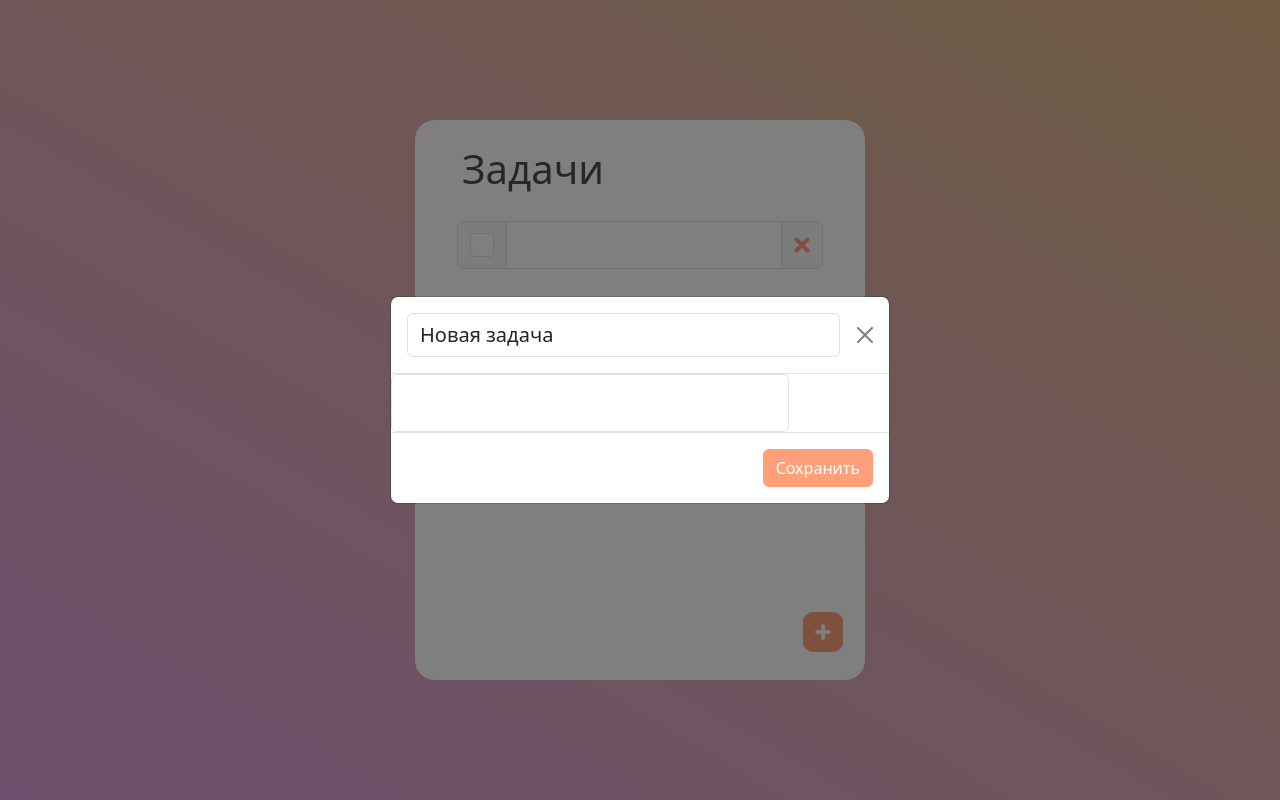
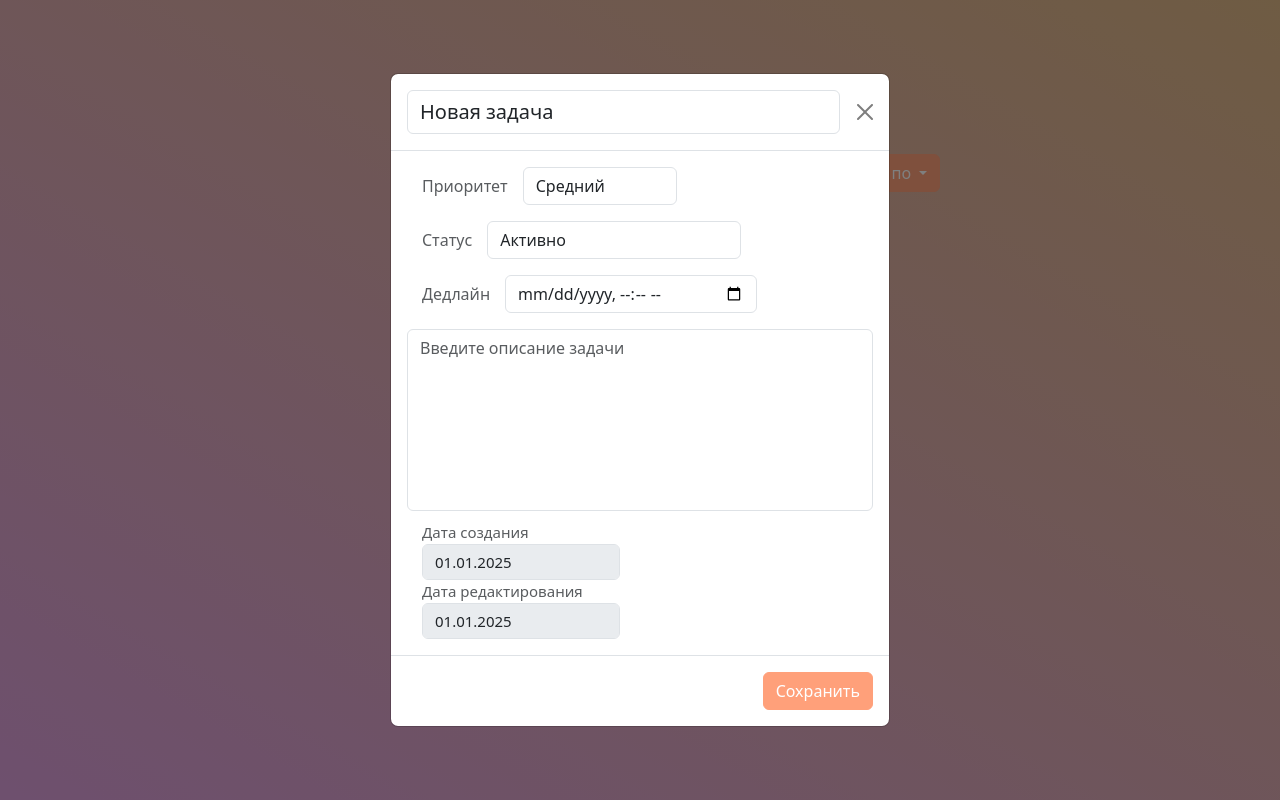
Before and after one commit to masahatolk/todolist, a website: page index.html in a window 1280 px wide. Both pictures are taken after a click on the button 822 px from the left and 632 px from the top of the page. Drawn offline with nearby package versions, Linux system fonts and the light colour scheme; no server answers.

Commit message:
creation window, task model

```diff
--- a/index.html
+++ b/index.html
@@ -17,9 +17,89 @@
 <script src="https://cdn.jsdelivr.net/npm/bootstrap@5.3.3/dist/js/bootstrap.bundle.min.js"
         integrity="sha384-YvpcrYf0tY3lHB60NNkmXc5s9fDVZLESaAA55NDzOxhy9GkcIdslK1eN7N6jIeHz"
         crossorigin="anonymous"></script>
+<div class="modal fade" id="staticBackdrop" data-bs-backdrop="static" data-bs-keyboard="false" tabindex="-1"
+     aria-labelledby="staticBackdropLabel" aria-hidden="true">
+    <div class="modal-dialog modal-dialog-centered">
+        <div class="modal-content">
+            <div class="modal-header">
+                <input type="text" class="form-control modal-title fs-5" id="label" value="Новая задача">
+                <button type="button" class="btn-close" data-bs-dismiss="modal" aria-label="Close"></button>
+            </div>
+            <div class="modal-body">
+                <div class="firstGroup">
+                    <div class="horizontal">
+                        <p class="text-muted">Приоритет</p>
+                        <select class="form-select mb-3" id="inputGroupSelect1">
+                            <option selected>Средний</option>
+                            <option value="1">Низкий</option>
+                            <option value="2">Высокий</option>
+                            <option value="3">Критический</option>
+                        </select>
+                    </div>
+                    <div class="horizontal">
+                        <p class="text-muted">Статус</p>
+                        <select class="form-select mb-3" id="inputGroupSelect2" disabled>
+                            <option selected>Активно</option>
+                            <option value="1">Выполнено</option>
+                            <option value="2">Просрочено</option>
+                            <option value="3">Выполнено с опозданием</option>
+                        </select>
+                    </div>
+                    <div class="horizontal">
+                        <p class="text-muted">Дедлайн</p>
+                        <form>
+                            <div class="mb-3">
+                                <input type="datetime-local" id="datetime" class="form-control">
+                            </div>
+                        </form>
+                    </div>
+                </div>
+
+                <textarea class="form-control" id="description" placeholder="Введите описание задачи"
+                          rows="7"></textarea>
+
+                <div class="firstGroup">
+                    <label style="font-size: 15px;" class="text-muted" id="creationDate"> Дата создания
+                        <input class="form-control date" type="text" value="01.01.2025" disabled readonly>
+                    </label>
+                    <label style="font-size: 15px;" class="text-muted">Дата редактирования
+                        <input class="form-control date" type="text" value="01.01.2025" disabled readonly>
+                    </label>
+                </div>
+
+            </div>
+            <div class="modal-footer">
+                <button type="button" class="btn btn-primary" data-bs-dismiss="modal">Сохранить</button>
+            </div>
+        </div>
+    </div>
+</div>
+
 <div class="container" id="todolist">
     <div class="caption">
         <h1><span>Задачи</span></h1>
+        <div class="dropdown">
+            <button class="btn btn-primary dropdown-toggle" type="button" data-bs-toggle="dropdown"
+                    aria-expanded="false">
+                Сортировать по
+            </button>
+            <ul class="dropdown-menu">
+                <li><a class="dropdown-item" href="#">приоритету</a></li>
+                <li><a class="dropdown-item" href="#">срочности</a></li>
+                <li><a class="dropdown-item" href="#">дате создания</a></li>
+                <li><a class="dropdown-item" href="#">дате редактирования</a></li>
+            </ul>
+        </div>
+        <div class="dropdown">
+            <button class="btn btn-primary dropdown-toggle" type="button" data-bs-toggle="dropdown"
+                    aria-expanded="false">
+                Сортировать по
+            </button>
+            <ul class="dropdown-menu">
+                <li><a class="dropdown-item" href="#">возрастанию</a></li>
+                <li><a class="dropdown-item" href="#">убыванию</a></li>
+            </ul>
+        </div>
     </div>
 
     <button class="btn btn-primary" type="button" id="addBtn" data-bs-toggle="modal" data-bs-target="#staticBackdrop">
@@ -30,21 +110,30 @@
         </svg>
     </button>
 
-    <div class="list"></div>
-</div>
+    <div class="list">
+        <!--Test task model-->
+        <div class="input-group">
+            <div class="input-group-text">
+                <input class="form-check-input mt-0" type="checkbox" value=""
+                       aria-label="Checkbox for following text input">
+            </div>
 
-<div class="modal fade" id="staticBackdrop" data-bs-backdrop="static" data-bs-keyboard="false" tabindex="-1" aria-labelledby="staticBackdropLabel" aria-hidden="true">
-    <div class="modal-dialog modal-dialog-centered">
-        <div class="modal-content">
-            <div class="modal-header">
-                <input type="text" class="form-control modal-title fs-5" id="label" value="Новая задача">
-                <button type="button" class="btn-close" data-bs-dismiss="modal" aria-label="Close"></button>
+            <div class="horizontal">
+                <div class="form-control">Новая задача</div>
+                <div>
+                    <div class="form-control">01.01.2025</div>
+                    <div class="form-control">Активно</div>
+                </div>
             </div>
-            <input class="modal-body form-control" type="text" id="description">
-            <div class="modal-footer">
-                <button type="button" class="btn btn-primary" data-bs-dismiss="modal">Сохранить</button>
+
+            <div class="input-group-text">
+                <svg xmlns="http://www.w3.org/2000/svg" width="16" height="16" fill="currentColor"
+                     class="bi bi-x-lg transition" viewBox="0 0 16 16">
+                    <path d="M2.146 2.854a.5.5 0 1 1 .708-.708L8 7.293l5.146-5.147a.5.5 0 0 1 .708.708L8.707 8l5.147 5.146a.5.5 0 0 1-.708.708L8 8.707l-5.146 5.147a.5.5 0 0 1-.708-.708L7.293 8z"/>
+                </svg>
             </div>
         </div>
+
     </div>
 </div>
 
--- a/main.css
+++ b/main.css
@@ -103,9 +103,34 @@ h1, h4 {
     border-radius: 10px;
 }
 
-#description {
+textarea {
+    resize: none;
+}
+
+#inputGroupSelect1, #inputGroupSelect2 {
+    width: auto;
+    background: none;
+}
+
+.firstGroup {
+    margin-left: 15px;
+}
+
+#creationDate {
+    margin-top: 10px;
+}
+
+.date {
     width: 80%;
+}
 
+select, form {
+    margin-left: 15px;
+}
+
+.horizontal {
+    display: flex;
+    align-items: center;
 }
 
 #label {
```
